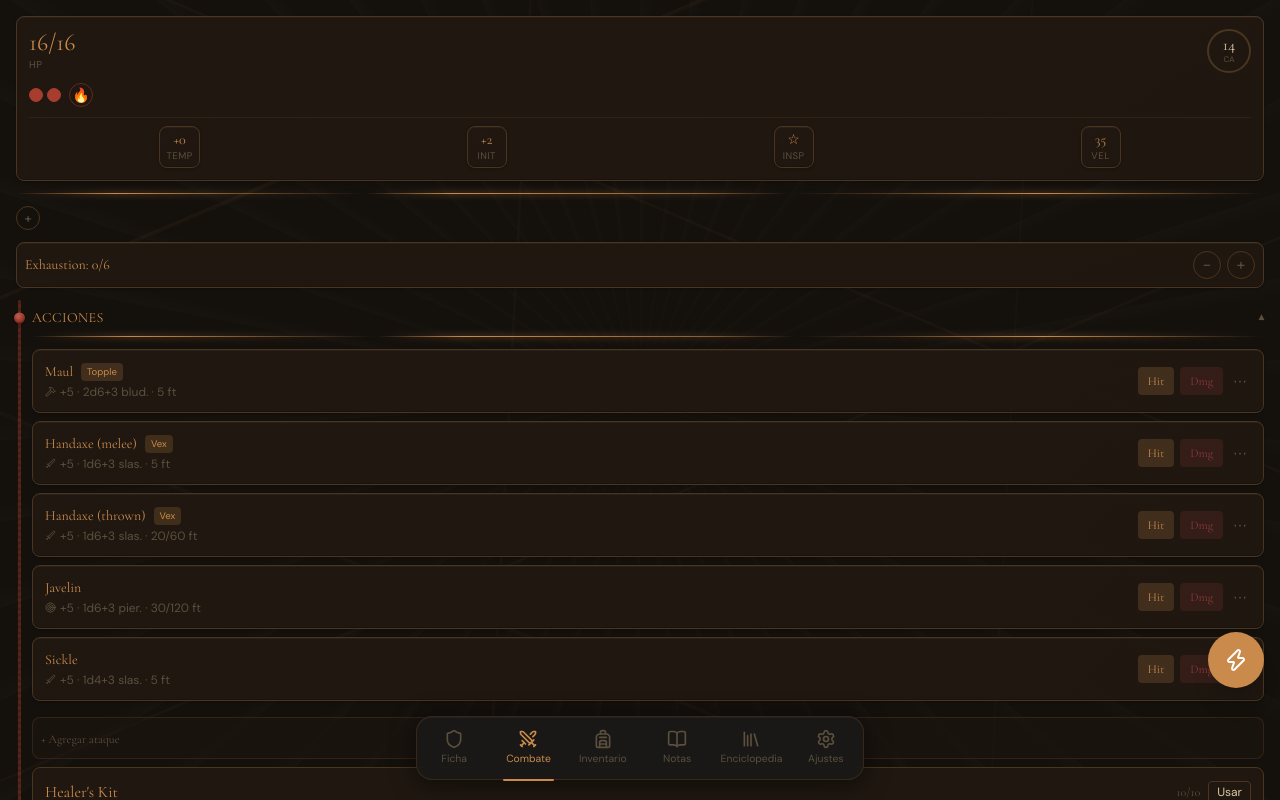
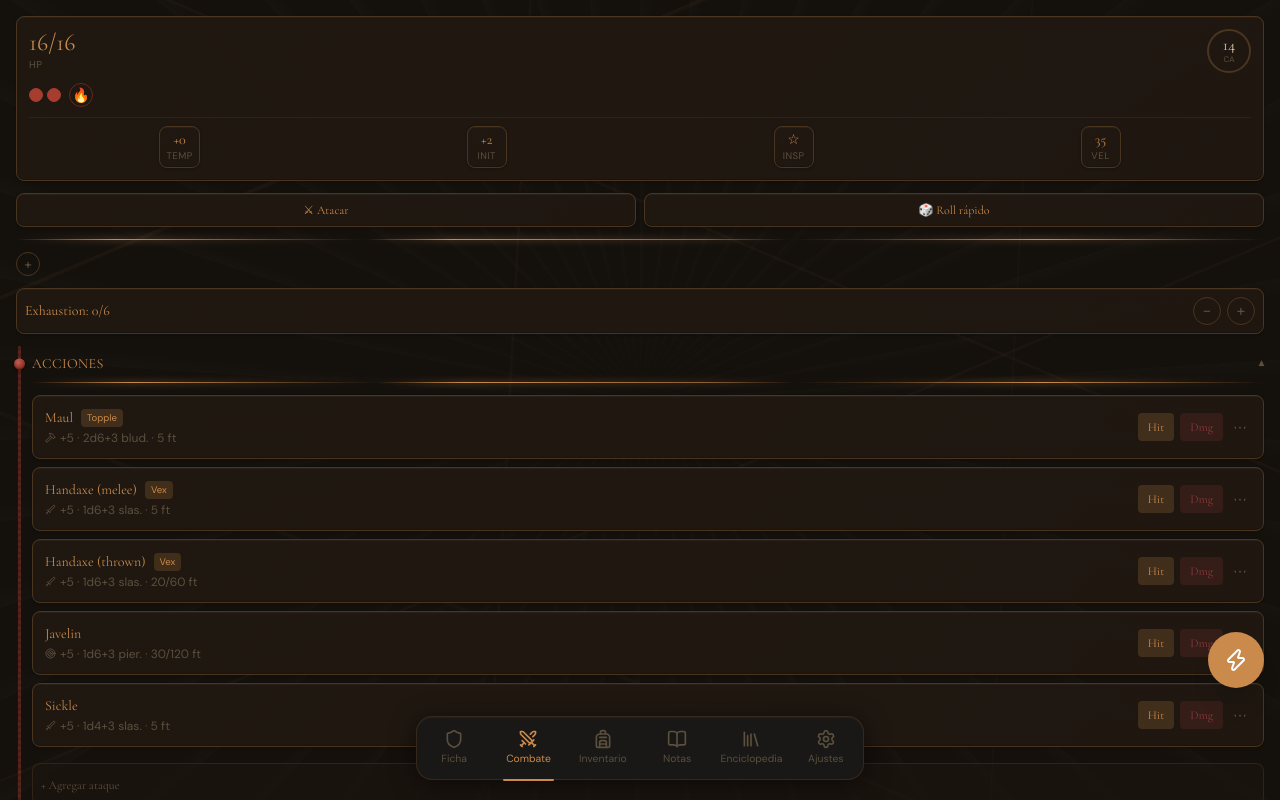
Before and after one commit to Gremiger/mavok, a Next.js app: page / in a window 1280 px wide. Both pictures are taken after a click on the button "Combate". Shown: the top 800 px of the page. Built offline with nearby package versions, Linux system fonts and the light colour scheme.

Commit message:
Feature UI-Redesign: feat: add Combat tab quick-actions row (Atacar / Roll rápido)

```diff
--- a/src/components/tabs/CombatTab.tsx
+++ b/src/components/tabs/CombatTab.tsx
@@ -1,6 +1,6 @@
 "use client";
 
-import { useState } from "react";
+import { useRef, useState } from "react";
 import { useLongPress } from "@/hooks/useLongPress";
 import { motion } from "framer-motion";
 import { useCharacterContext, useThemeContext } from "@/lib/context";
@@ -60,6 +60,10 @@ export function CombatTab() {
   const [ragePulseKey, setRagePulseKey] = useState(0);
   const [stoneEndurancePulseKey, setStoneEndurancePulseKey] = useState(0);
   const [healerKitPulseKey, setHealerKitPulseKey] = useState(0);
+  const [attacksForceOpenKey, setAttacksForceOpenKey] = useState(0);
+  const [dadosForceOpenKey, setDadosForceOpenKey] = useState(0);
+  const attacksSectionRef = useRef<HTMLDivElement>(null);
+  const dadosSectionRef = useRef<HTMLDivElement>(null);
   const stoneEnduranceLongPress = useLongPress(() =>
     setStoneEnduranceEditing(true)
   );
@@ -199,6 +203,29 @@ export function CombatTab() {
         }
       />
 
+      {attacks.length > 0 && (
+        <div className="grid grid-cols-2 gap-2">
+          <button
+            onClick={() => {
+              setAttacksForceOpenKey((k) => k + 1);
+              attacksSectionRef.current?.scrollIntoView({ behavior: "smooth", block: "start" });
+            }}
+            className="stone-card rounded-lg py-2 text-center text-xs font-heading text-accent active:scale-95 transition-transform"
+          >
+            ⚔ Atacar
+          </button>
+          <button
+            onClick={() => {
+              setDadosForceOpenKey((k) => k + 1);
+              dadosSectionRef.current?.scrollIntoView({ behavior: "smooth", block: "start" });
+            }}
+            className="stone-card rounded-lg py-2 text-center text-xs font-heading text-accent active:scale-95 transition-transform"
+          >
+            🎲 Roll rápido
+          </button>
+        </div>
+      )}
+
       <div className="crack-divider" />
 
       {/* Conditions */}
@@ -268,7 +295,8 @@ export function CombatTab() {
       )}
 
       {/* Actions */}
-      <CollapsibleSection title="Acciones" defaultOpen>
+      <div ref={attacksSectionRef}>
+      <CollapsibleSection title="Acciones" defaultOpen forceOpenKey={attacksForceOpenKey}>
         {attacks.map((a, i) => (
           <AttackRow
             key={a.id}
@@ -419,6 +447,7 @@ export function CombatTab() {
           </p>
         </button>
       </CollapsibleSection>
+      </div>
 
       {/* Bonus Actions */}
       <CollapsibleSection title="Acciones adicionales">
@@ -630,9 +659,11 @@ export function CombatTab() {
       </CollapsibleSection>
 
       {/* Dice Roller */}
-      <CollapsibleSection title="Dados">
+      <div ref={dadosSectionRef}>
+      <CollapsibleSection title="Dados" forceOpenKey={dadosForceOpenKey}>
         <DiceRoller />
       </CollapsibleSection>
+      </div>
 
       {/* HP Modal */}
       <HpModal
--- a/src/components/ui/CollapsibleSection.tsx
+++ b/src/components/ui/CollapsibleSection.tsx
@@ -5,13 +5,21 @@ import { useState } from "react";
 export function CollapsibleSection({
   title,
   defaultOpen = false,
+  forceOpenKey,
   children,
 }: {
   title: string;
   defaultOpen?: boolean;
+  forceOpenKey?: number;
   children: React.ReactNode;
 }) {
   const [open, setOpen] = useState(defaultOpen);
+  const [prevForceOpenKey, setPrevForceOpenKey] = useState(forceOpenKey);
+
+  if (forceOpenKey !== undefined && forceOpenKey !== prevForceOpenKey) {
+    setPrevForceOpenKey(forceOpenKey);
+    setOpen(true);
+  }
 
   return (
     <section className="cord-line pl-4 mb-4">
```
